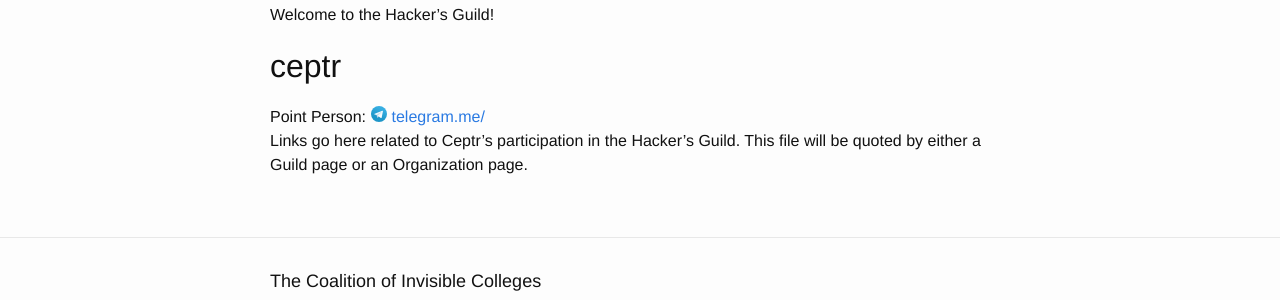
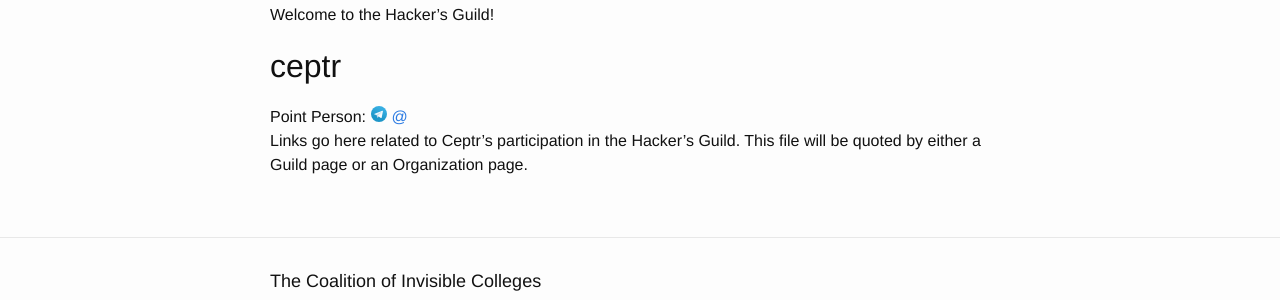
Before and after one commit to coalition-of-invisible-colleges/cic.github.io, a Jekyll site: the page built from guilds/hackers.md, in a window 1280 px wide. Shown: the part 161-461 px from the top of the page. Built offline with Jekyll 4.4.1, drawn with Linux system fonts in a browser that asks for light colours.

Commit message:
Switched to Telegram user include from channel

```diff
--- a/_layouts/guild.html
+++ b/_layouts/guild.html
@@ -13,7 +13,7 @@ layout: default
           {% if my_page.guild == page.guild %}
             {% if my_page.layout == 'listing' %}
               <h2>{{ my_page.college }}</h2>
-              Point Person: {% include icon-telegram.html channel=my_page.pointperson %}
+              Point Person: {% include icon-telegram-user.html user=my_page.pointperson %}
               {{ my_page.content | markdownify }}
             {% endif %}
           {% endif %}
```
